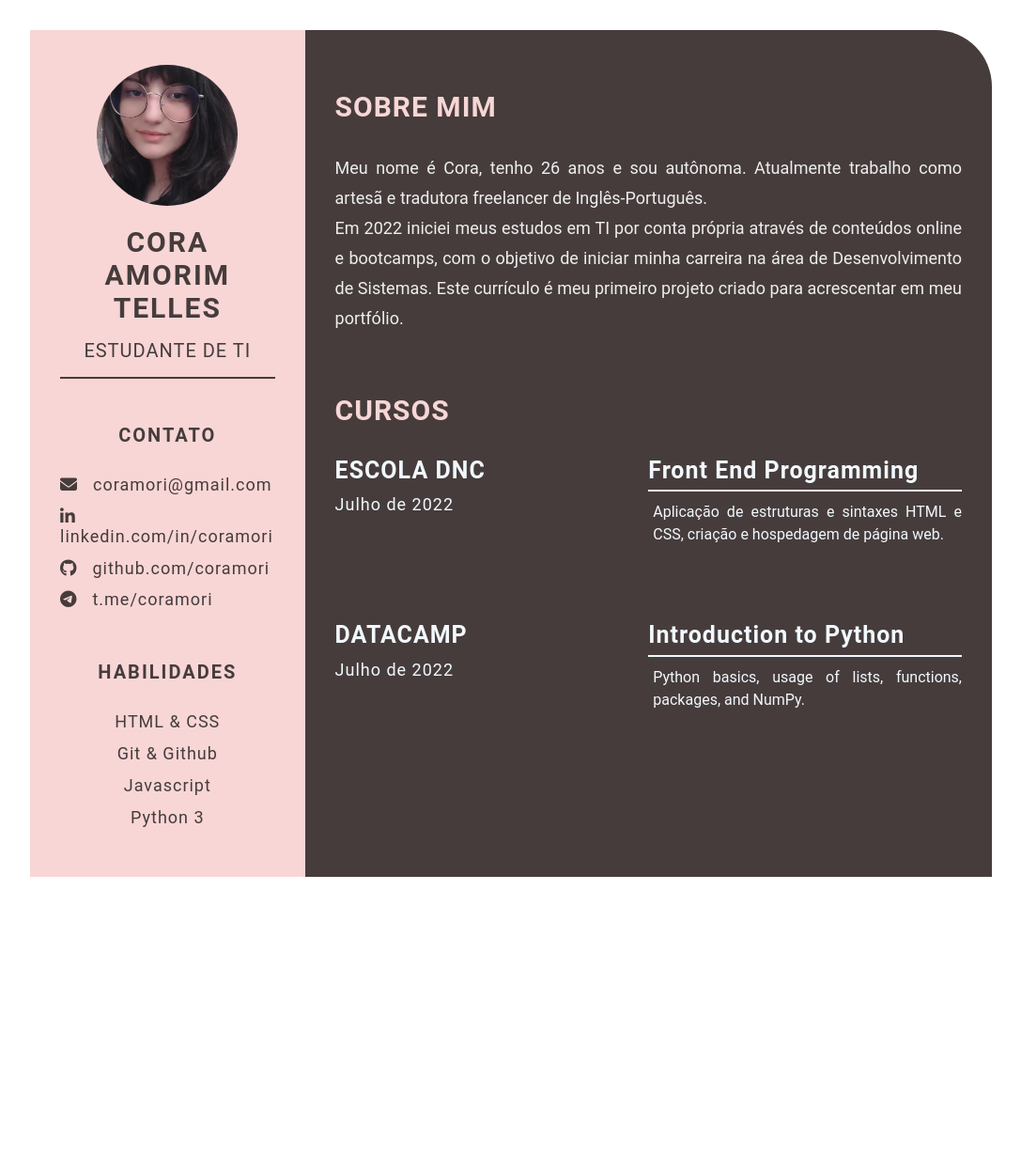
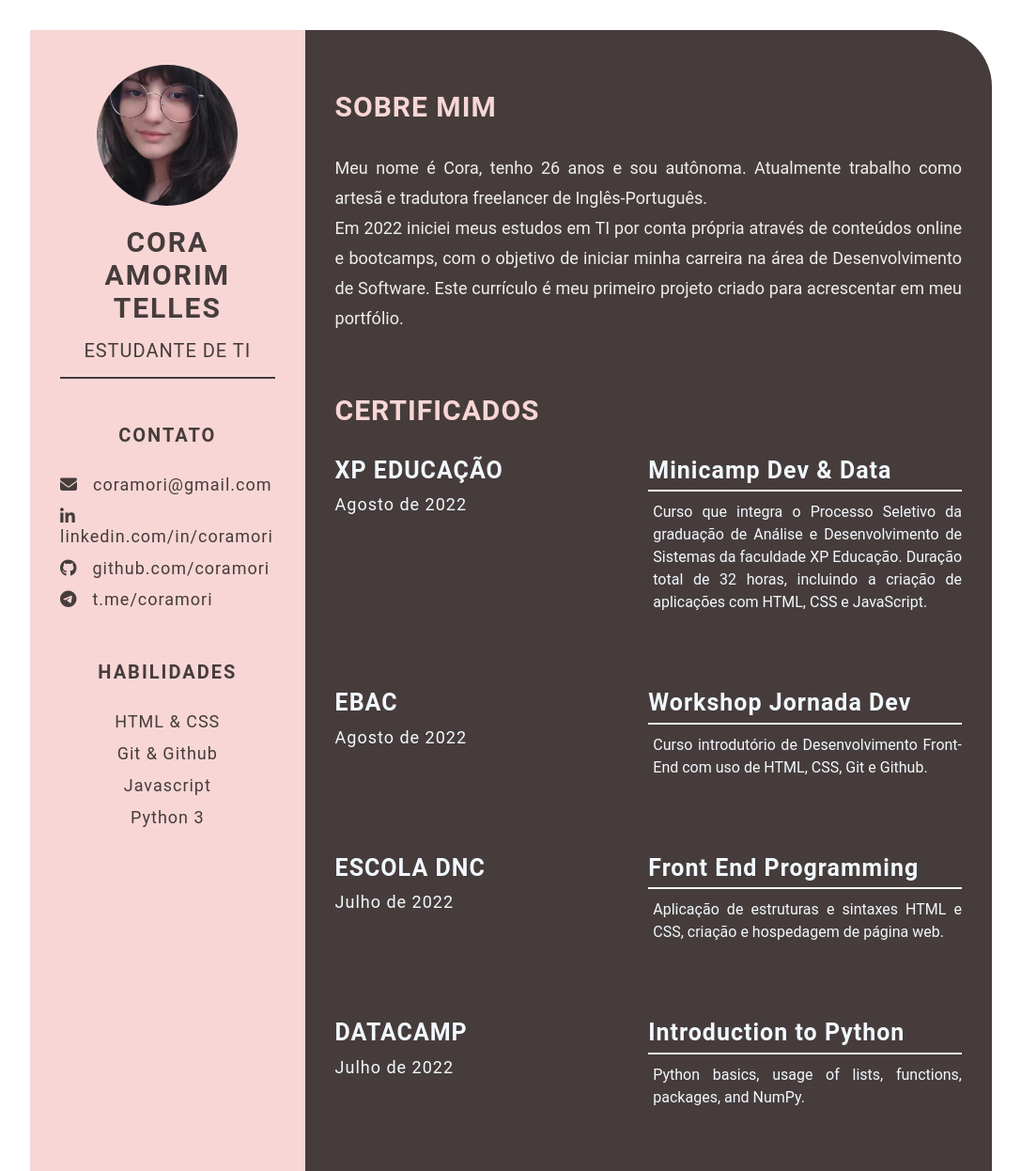
Before and after one commit to coramori/coramori.github.io, a plain HTML site: page index.html in a window 1280 px wide. Shown: the top 1246 px of the page at 94% size, without its empty margins (96-1183 px from the left). Before the commit the page ends 965 px from the top, so only its background shows below. Drawn offline with Linux system fonts and the light colour scheme.

Commit message:
updated certificates (#10)

```diff
--- a/index.html
+++ b/index.html
@@ -42,12 +42,28 @@
                     <div class="right-title">Sobre Mim</div>
                         <p class="about-me-contents">
                             Meu nome é Cora, tenho 26 anos e sou autônoma. Atualmente trabalho como artesã e tradutora freelancer de Inglês-Português.<br>
-                            Em 2022 iniciei meus estudos em TI por conta própria através de conteúdos online e bootcamps, com o objetivo de iniciar minha carreira na área de Desenvolvimento de Sistemas. Este currículo é meu primeiro projeto criado para acrescentar em meu portfólio.
+                            Em 2022 iniciei meus estudos em TI por conta própria através de conteúdos online e bootcamps, com o objetivo de iniciar minha carreira na área de Desenvolvimento de Software. Este currículo é meu primeiro projeto criado para acrescentar em meu portfólio.
                         </p>
                 </section>
                 <section class="awards gap">
-                    <div class="right-title">Cursos</div>
+                    <div class="right-title">Certificados</div>
                     <div class="awards-contents">
+                        <div class="awards-left">
+                            <p class="awards-company-name">XP Educação</p>
+                            <p class="awards-time-period">Agosto de 2022</p>
+                        </div>
+                        <div class="awards-right">
+                            <p class="awards-name">Minicamp Dev & Data</p>
+                            <p class="awards-desc">Curso que integra o Processo Seletivo da graduação de Análise e Desenvolvimento de Sistemas da faculdade XP Educação. Duração total de 32 horas, incluindo a criação de aplicações com HTML, CSS e JavaScript.</p>
+                        </div>
+                        <div class="awards-left">
+                            <p class="awards-company-name">EBAC</p>
+                            <p class="awards-time-period">Agosto de 2022</p>
+                        </div>
+                        <div class="awards-right">
+                            <p class="awards-name">Workshop Jornada Dev</p>
+                            <p class="awards-desc">Curso introdutório de Desenvolvimento Front-End com uso de HTML, CSS, Git e Github.</p>
+                        </div>
                         <div class="awards-left">
                             <p class="awards-company-name">Escola DNC</p>
                             <p class="awards-time-period">Julho de 2022</p>
```
